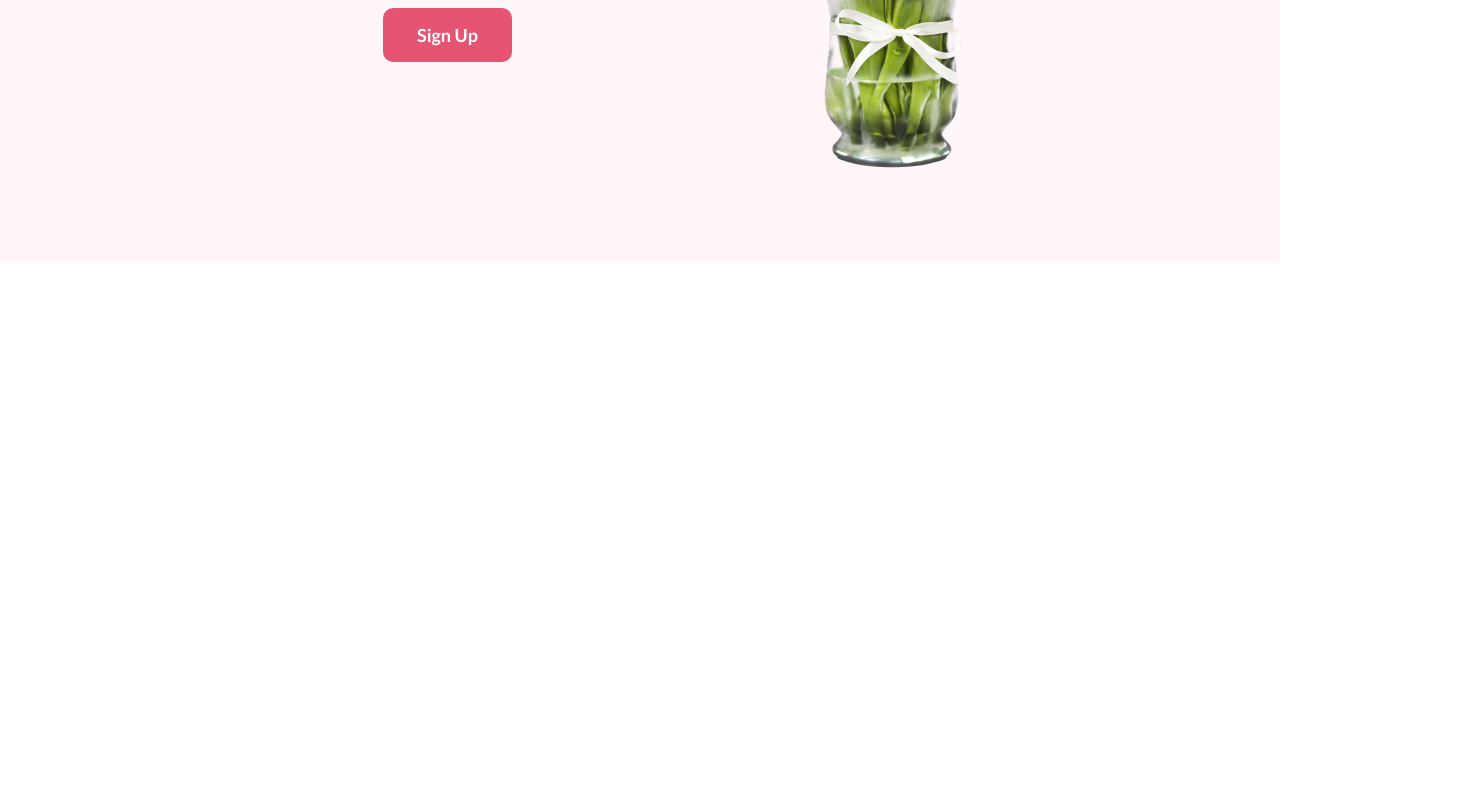
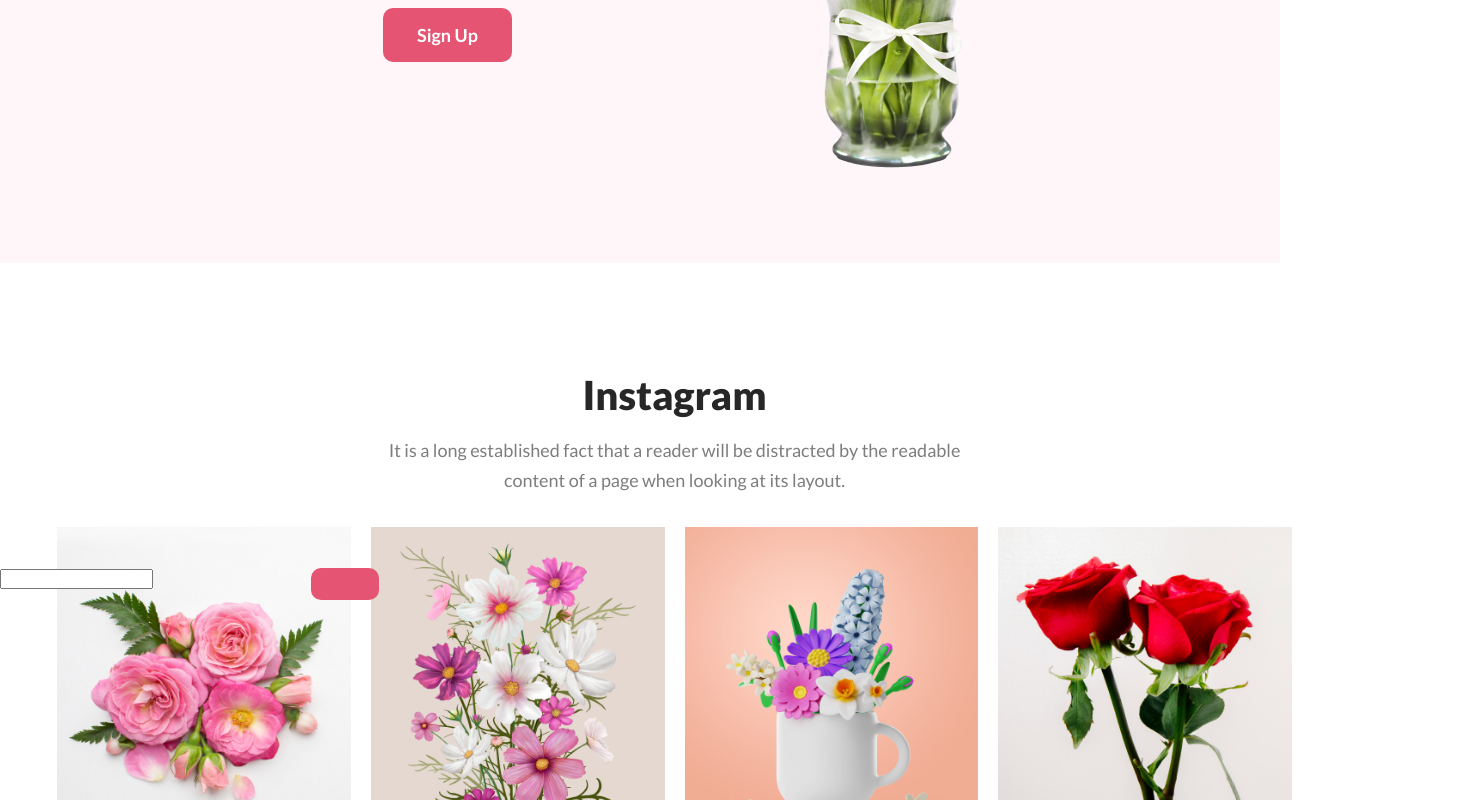
Before and after one commit to Tonmoy6/flower-shop-assignment-1st, a plain HTML site: page index.html in a window 1280 px wide. Shown: the part 2446-3246 px from the top of the page, 1461 px wide, since content can reach past the window. Before the commit the page ends 2709 px from the top, so only its background shows below. Drawn offline with Linux system fonts and the light colour scheme.

Commit message:
added instagram part

```diff
--- a/index.html
+++ b/index.html
@@ -130,6 +130,37 @@
         </div>
         </section>
 
+                                        <!--==========================
+                                                     Instagram part
+                                        =========================== -->
+
+        <section class="instagram">
+            <h1 class="insta_title">Instagram</h1>
+            <p class="insta_description">It is a long established fact that a reader will be distracted by the readable content of a page when looking at its layout.</p>
+            <div class="insta_image_container">
+                <img src="image/Flower Asset/Flower 01.png" alt="" class="insta_image1">
+                <img src="image/Flower Asset/Rectangle 4.png" alt="" class="insta_image2">
+                <img src="image/Flower Asset/Rectangle 5.png" alt="" class="insta_image3">
+                <img src="image/Flower Asset/Rectangle 6.png" alt="" class="insta_image4">
+            </div>
+        </section>
+
+                                            <!--==========================
+                                                     Deals part
+                                        =========================== -->
+
+
+        <section class="deals_section">
+            <div class="deals">
+                <h1 class="deals_title"></h1>
+                <p class="deals_details"></p>
+                <div class="input_button">
+                    <input type="text" placeholder="">
+                    <button class="btn_primary"></button>
+                </div>
+            </div>
+        </section>
+
     </main>
 
                         <!-- ==================
--- a/style/indexstyle.css
+++ b/style/indexstyle.css
@@ -156,8 +156,8 @@
 .Service {
     background: #2727270d;
     height: 250px;
-    width: 1239px;
-    margin: 108px 0px 108px 222px;
+    width: 1235px;
+    margin: 108px 0px 108px 57px;
 }
 
 .service_container {
@@ -262,3 +262,63 @@ justify-content: space-around;
 .discount_section_image{
 
 }
+
+
+            /* ===============================
+                        Instagram style part
+             ===============================*/
+
+             .instagram {
+                height: 89px;
+                width: 1235px;
+                margin: 108px 0px 108px 57px;
+            }
+
+.insta_title{
+    color: #272727;
+    text-align: center;
+    font-weight: 800;
+    font-size: 40px;
+}
+
+.insta_description {
+    color: #27272799;
+    font-size: 18px;
+    text-align: center;
+    font-weight: 400;
+    line-height: 30px;
+    padding: 16px 320px 32px 320px;
+}
+
+.insta_image_container{
+    display: flex;
+
+}
+
+.insta_image1 {
+    width: 300px;
+    height: 330px;
+    margin: 0px 10px 30px 0px;
+}
+
+.insta_image2 {
+    width: 300px;
+    height: 330px;
+    margin: 0px 10px 30px 10px;
+}
+
+.insta_image3 {
+    margin: 0px 10px 30px 10px;
+    width: 300px;
+    height: 330px;
+}
+
+.insta_image4 {
+    margin: 0px 0px 30px 10px;
+    width: 300px;
+    height: 330px;
+}
+
+                    /* ========================
+                            Deals style part
+                   ========================= */
```
Lines whose indentation alone changed are shown as unchanged.
